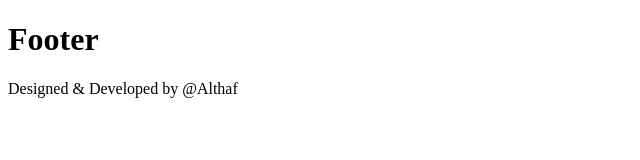
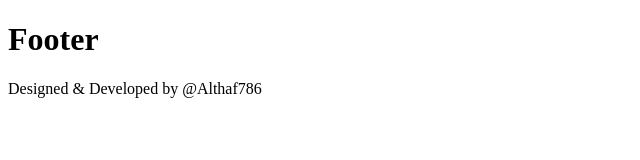
Before and after one commit to Althaf4a2/git_learn, a plain HTML site: page footer.html in a window 1280 px wide. Shown: the full height of the page, 0-640 px from the left. Drawn offline with Linux system fonts and the light colour scheme.

Commit message:
latest v2'

```diff
--- a/footer.html
+++ b/footer.html
@@ -4,6 +4,6 @@
 	</head>
 	<body>
 		<h1>Footer</h1>
-		<p>Designed & Developed by @Althaf</p>
+		<p>Designed & Developed by @Althaf786</p>
 	</body>
 </html>
```
